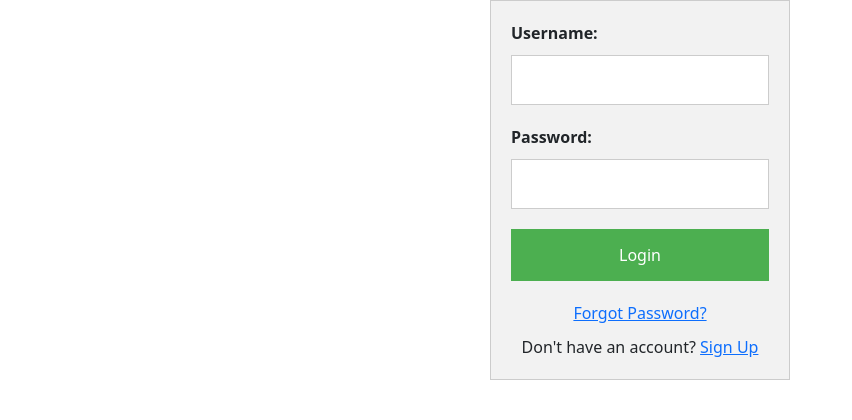
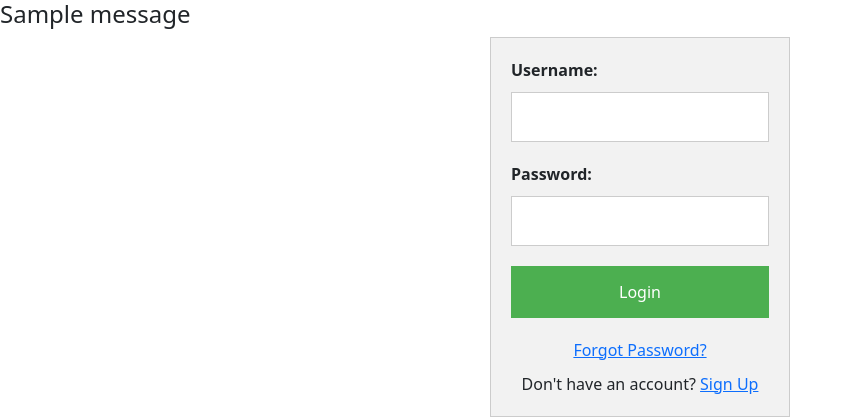
Before and after one commit to Blessman-Newton/Blog, a Django app: page /login/ in a window 1280 px wide. Shown: the top 420 px of the page, without its empty margins (0-852 px from the left). Run offline with Django 4.2, Linux system fonts and the light colour scheme; one stand-in notice (Sample message) is shown.

```diff
--- a/Template/login.html
+++ b/Template/login.html
@@ -63,6 +63,9 @@ input[type="submit"]:hover {
     </style>
 </head>
 <body>
+  {% for message in messages %}
+   <h4 class="message">{{message}}</h4>
+  {% endfor %}
     <div class="form">
         <form method="POST">
             {% csrf_token %}
```
